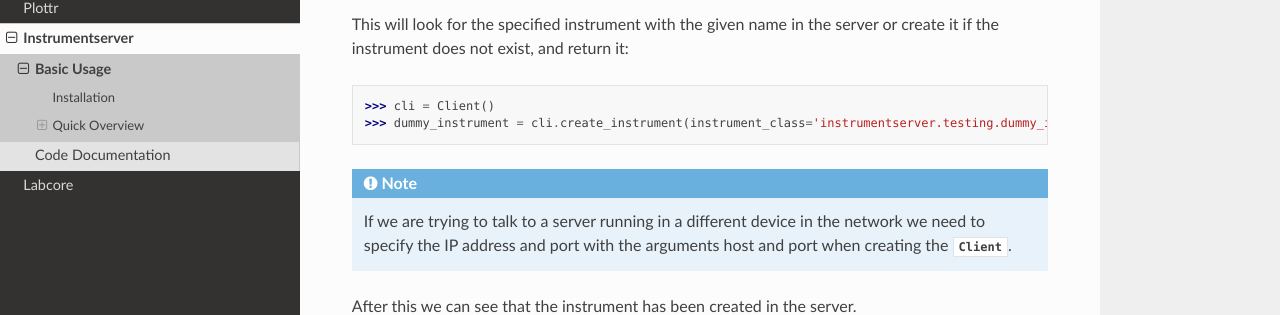
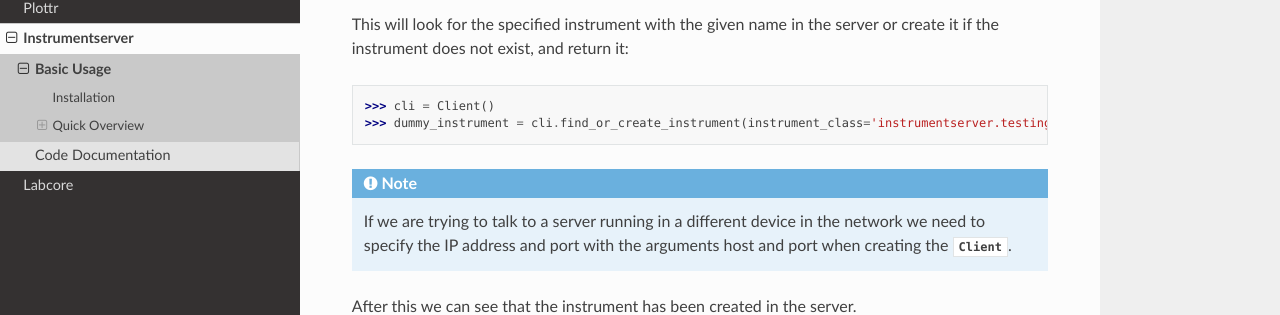
Before and after one commit to toolsforexperiments/tfe-manual, a Sphinx documentation site: the page built from docs/source/instrumentserver/basics.rst, in a window 1280 px wide and 900 px high, scrolled down 1517 px. Shown: the part 144-459 px from the top of the window. Built offline with Sphinx 7.4.7 and the Read the Docs theme 2.0.0, drawn with Linux system fonts in a browser that asks for light colours; pages that are not in the unit, such as notebooks, are missing from menus.

Commit message:
Updated how to create instruments in instrumentserver.

```diff
--- a/docs/source/instrumentserver/basics.rst
+++ b/docs/source/instrumentserver/basics.rst
@@ -52,7 +52,7 @@ This will look for the specified instrument with the given name in the server or
 exist, and return it:
 
 >>> cli = Client()
->>> dummy_instrument = cli.create_instrument(instrument_class='instrumentserver.testing.dummy_instruments.generic.DummyChannel', name='dummy_instrument')
+>>> dummy_instrument = cli.find_or_create_instrument(instrument_class='instrumentserver.testing.dummy_instruments.generic.DummyChannel', name='dummy_instrument')
 
 .. note::
     If we are trying to talk to a server running in a different device in the network we need to specify the IP address
```
